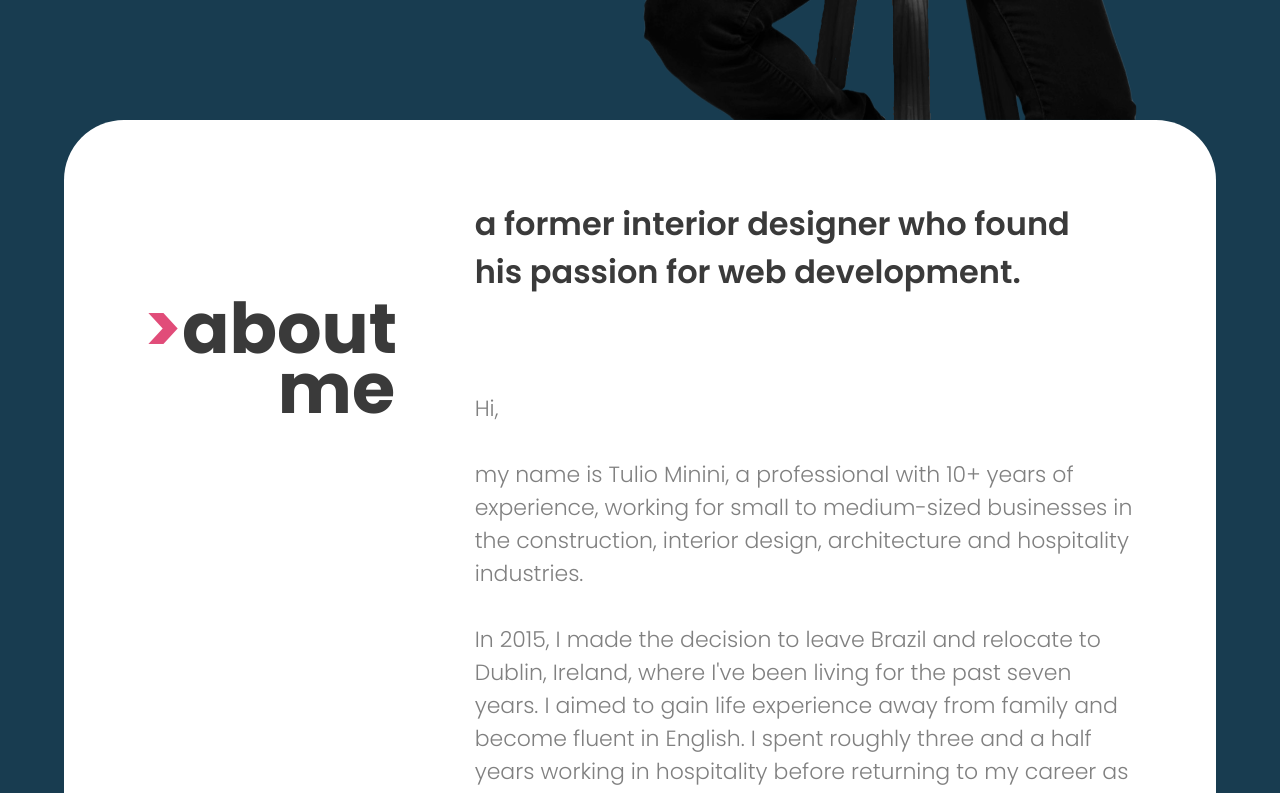
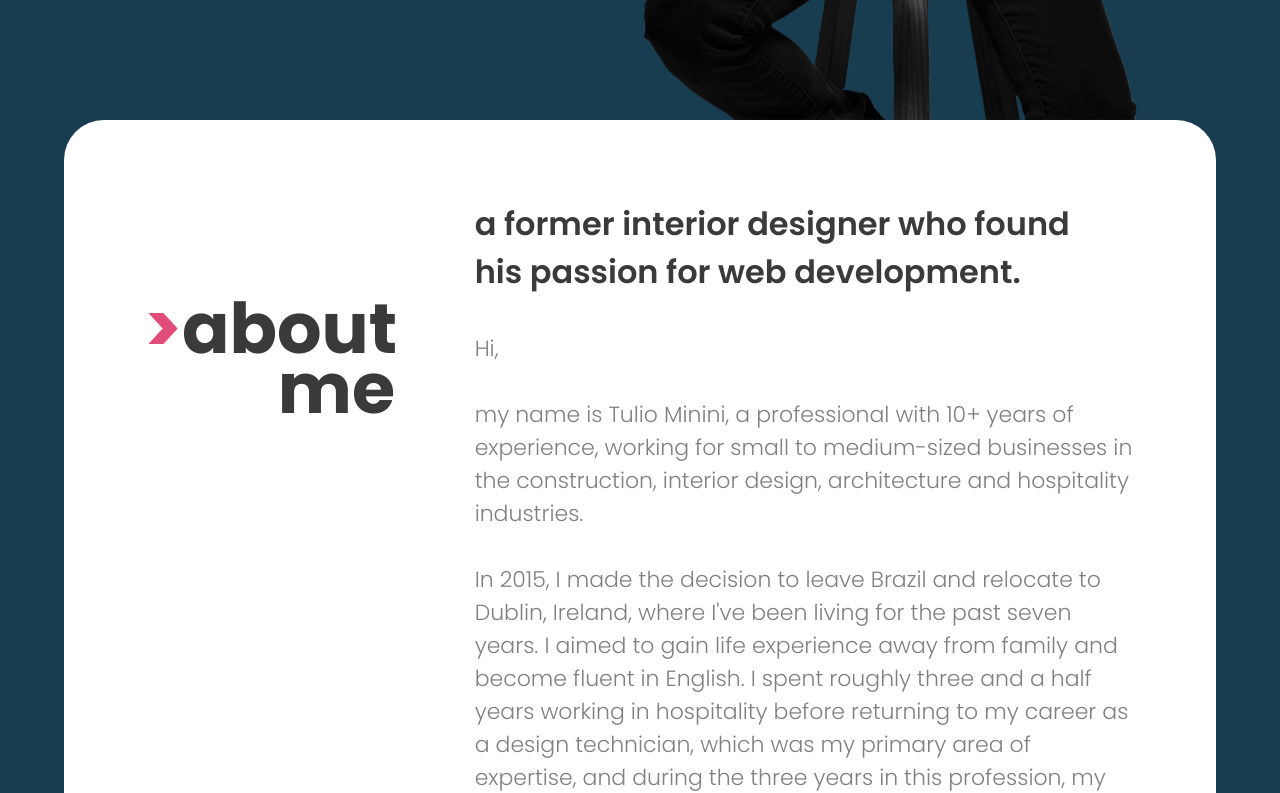
Before and after one commit to t-minini/my-website-v2, a React (Create React App) app: page / in a window 1280 px wide. Shown: the part 680-1473 px from the top of the page. Built offline with nearby package versions, Linux system fonts and the light colour scheme; grey boxes are pictures that could not be loaded.

Commit message:
:pencil::recycle: READ ME updated and CSS files cleaned a bit

```diff
--- a/src/components/about/about.module.css
+++ b/src/components/about/about.module.css
@@ -6,7 +6,7 @@
   display: grid;
   grid-template-columns: 0.5fr 1fr;
   padding: 8rem;
-  border-radius: 6rem;
+  border-radius: 4rem;
   position: relative;
   z-index: 2;
 }
@@ -43,7 +43,7 @@
   color: var(--color5-grey-medium);
   font-weight: var(--font-weight-light);
   font-size: 2.2rem;
-  margin-top: 7rem;
+  margin-top: 1rem;
 }
 
 .about__text a {
@@ -59,7 +59,6 @@
 }
 
 /* iPad Air 820 x 1180  */
-
 @media only screen and (max-width: 820px) {
   .about_container {
     display: grid;
@@ -86,7 +85,6 @@
 }
 
 /* iPad Air 1180 x 820 (portrait)  */
-
 @media only screen and (min-width: 1180px) and (max-width: 1180px) {
   .about_container {
     display: grid;
@@ -113,7 +111,6 @@
 }
 
 /* iPhone 11 Pro Max / XR 414 x 896  */
-
 @media only screen and (max-width: 414px) {
   .about_container {
     padding: 2rem;
@@ -143,7 +140,6 @@
 }
 
 /* iPhone 11 Pro Max / XR 896 x 414 (portrait) */
-
 @media only screen and (min-width: 805px) and (max-width: 819px) {
   .about_container {
     display: grid;
@@ -179,6 +175,5 @@
 }
 
 /* iPhone 13 Pro 390 x 844  */
-
 @media only screen and (max-width: 390px) {
 }
--- a/src/components/footer/footer.module.css
+++ b/src/components/footer/footer.module.css
@@ -1,4 +1,5 @@
 .footer_container {
+  background: var(--color2-blue);
   width: 90%;
   height: fit-content;
   display: flex;
@@ -81,7 +82,6 @@ span:nth-of-type(3) {
 }
 
 /* iPad Air 820 x 1180  */
-
 @media only screen and (max-width: 820px) {
   .footer_container {
     padding: 2rem 5rem;
@@ -127,7 +127,6 @@ span:nth-of-type(3) {
 }
 
 /* iPad Air 1180 x 820 (portrait)  */
-
 @media only screen and (min-width: 1180px) and (max-width: 1180px) {
   .footer_container {
     padding: 2rem 5rem;
@@ -173,7 +172,6 @@ span:nth-of-type(3) {
 }
 
 /* iPhone 11 Pro Max / XR 414 x 896  */
-
 @media only screen and (max-width: 414px) {
   .footer_container h2 {
     font-size: 3rem;
@@ -190,7 +188,6 @@ span:nth-of-type(3) {
 }
 
 /* iPhone 11 Pro Max / XR 896 x 414 (portrait) */
-
 @media only screen and (min-width: 805px) and (max-width: 819px) {
   .footer_container {
     padding: 4rem 0;
@@ -236,6 +233,5 @@ span:nth-of-type(3) {
 }
 
 /* iPhone 13 Pro 390 x 844  */
-
 @media only screen and (max-width: 390px) {
 }
--- a/src/components/hello/hello.module.css
+++ b/src/components/hello/hello.module.css
@@ -70,7 +70,6 @@ h1:nth-of-type(2) {
 }
 
 /* iPad Air 820 x 1180  */
-
 @media only screen and (max-width: 820px) {
   .hello_container {
     width: 100%;
@@ -111,7 +110,6 @@ h1:nth-of-type(2) {
 }
 
 /* iPad Air 1180 x 820 (portrait)  */
-
 @media only screen and (min-width: 1180px) and (max-width: 1180px) {
   .hello_container {
     width: 100%;
@@ -153,7 +151,6 @@ h1:nth-of-type(2) {
 }
 
 /* iPhone 11 Pro Max / XR 414 x 896  */
-
 @media only screen and (max-width: 414px) {
   .hello_container {
     padding: 0 2rem;
@@ -192,7 +189,6 @@ h1:nth-of-type(2) {
 }
 
 /* iPhone 11 Pro Max / XR 896 x 414 (portrait) */
-
 @media only screen and (min-width: 805px) and (max-width: 819px) {
   .hello_container {
     padding: 4rem;
@@ -233,7 +229,6 @@ h1:nth-of-type(2) {
 }
 
 /* iPhone 13 Pro 390 x 844  */
-
 @media only screen and (max-width: 390px) {
   /* hello, I'm Tulio  */
   .hello__phrase h2 {
--- a/src/components/navbar/navbar.module.css
+++ b/src/components/navbar/navbar.module.css
@@ -46,14 +46,12 @@
   }
   25% {
     -webkit-text-fill-color: transparent;
-    -webkit-text-stroke: 0.2rem var(--color1-pink);
   }
   50% {
     color: var(--color1-pink);
   }
   75% {
     -webkit-text-fill-color: transparent;
-    -webkit-text-stroke: 0.2rem var(--color1-pink);
   }
   100% {
     color: var(--color1-pink);
@@ -108,7 +106,6 @@
 }
 
 /* iPad Air 820 x 1180  */
-
 @media only screen and (max-width: 820px) {
   .navbar_container {
     width: 100%;
@@ -128,7 +125,6 @@
 }
 
 /* iPad Air 1180 x 820 (portrait)  */
-
 @media only screen and (min-width: 1180px) and (max-width: 1180px) {
   .navbar_container {
     width: 100%;
@@ -148,7 +144,6 @@
 }
 
 /* iPhone 11 Pro Max / XR 414 x 896  */
-
 @media only screen and (max-width: 414px) {
   .navbar_container {
     width: 100%;
@@ -219,7 +214,6 @@
 }
 
 /* iPhone 11 Pro Max / XR 896 x 414 (portrait) */
-
 @media only screen and (min-width: 805px) and (max-width: 819px) {
   .navbar_container {
     width: 100%;
@@ -241,6 +235,5 @@
 }
 
 /* iPhone 13 Pro 390 x 844  */
-
 @media only screen and (max-width: 390px) {
 }
--- a/src/components/portfolio/portfolio.module.css
+++ b/src/components/portfolio/portfolio.module.css
@@ -6,7 +6,7 @@
   display: grid;
   grid-template-columns: 0.5fr 1fr;
   padding: 8rem;
-  border-radius: 6rem;
+  border-radius: 4rem;
 }
 
 .portfolio__title h2 {
@@ -126,7 +126,6 @@ a:hover {
 }
 
 /* iPad Air 820 x 1180  */
-
 @media only screen and (max-width: 820px) {
   .portfolio_container {
     grid-template-columns: auto;
@@ -165,7 +164,6 @@ a:hover {
 }
 
 /* iPad Air 1180 x 820 (portrait)  */
-
 @media only screen and (min-width: 1180px) and (max-width: 1180px) {
   .portfolio_container {
     grid-template-columns: auto;
@@ -204,7 +202,6 @@ a:hover {
 }
 
 /* iPhone 11 Pro Max / XR 414 x 896  */
-
 @media only screen and (max-width: 414px) {
   .portfolio_container {
     padding: 2rem;
@@ -244,7 +241,6 @@ a:hover {
 }
 
 /* iPhone 11 Pro Max / XR 896 x 414 (portrait) */
-
 @media only screen and (min-width: 805px) and (max-width: 819px) {
   .portfolio_container {
     grid-template-columns: auto;
@@ -288,6 +284,5 @@ a:hover {
 }
 
 /* iPhone 13 Pro 390 x 844  */
-
 @media only screen and (max-width: 390px) {
 }
--- a/src/components/skills/skills.module.css
+++ b/src/components/skills/skills.module.css
@@ -56,6 +56,11 @@
   font-size: 3.2rem;
 }
 
+.skills__learning h3,
+.skills__other h3 {
+ margin-top: 5rem;
+}
+
 .skills__using p,
 .skills__learning p,
 .skills__other p {
@@ -68,7 +73,6 @@
 }
 
 /* iPad Air 820 x 1180  */
-
 @media only screen and (max-width: 820px) {
   .skills_container {
     padding: 5rem;
@@ -92,7 +96,6 @@
 }
 
 /* iPad Air 1180 x 820 (portrait)  */
-
 @media only screen and (min-width: 1180px) and (max-width: 1180px) {
   .skills_container {
     padding: 5rem;
@@ -116,7 +119,6 @@
 }
 
 /* iPhone 11 Pro Max / XR 414 x 896  */
-
 @media only screen and (max-width: 414px) {
   .skills_container {
     padding: 2rem;
@@ -159,7 +161,6 @@
 }
 
 /* iPhone 11 Pro Max / XR 896 x 414 (portrait) */
-
 @media only screen and (min-width: 805px) and (max-width: 819px) {
   .skills_container {
     padding: 2rem;
@@ -202,6 +203,5 @@
 }
 
 /* iPhone 13 Pro 390 x 844  */
-
 @media only screen and (max-width: 390px) {
 }
```
Also changed, not shown: 1 other file (tests, documents, lock files or other folders).
